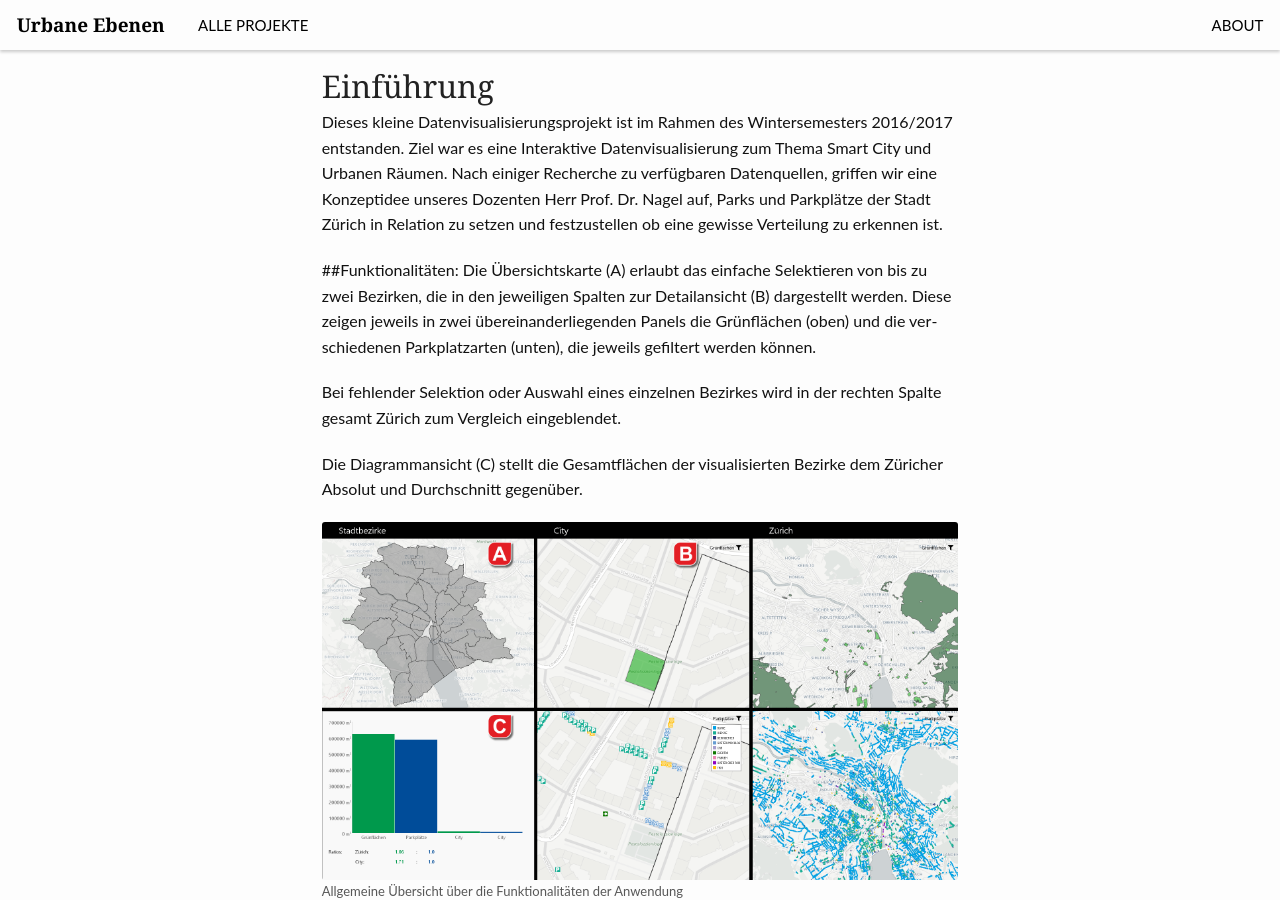
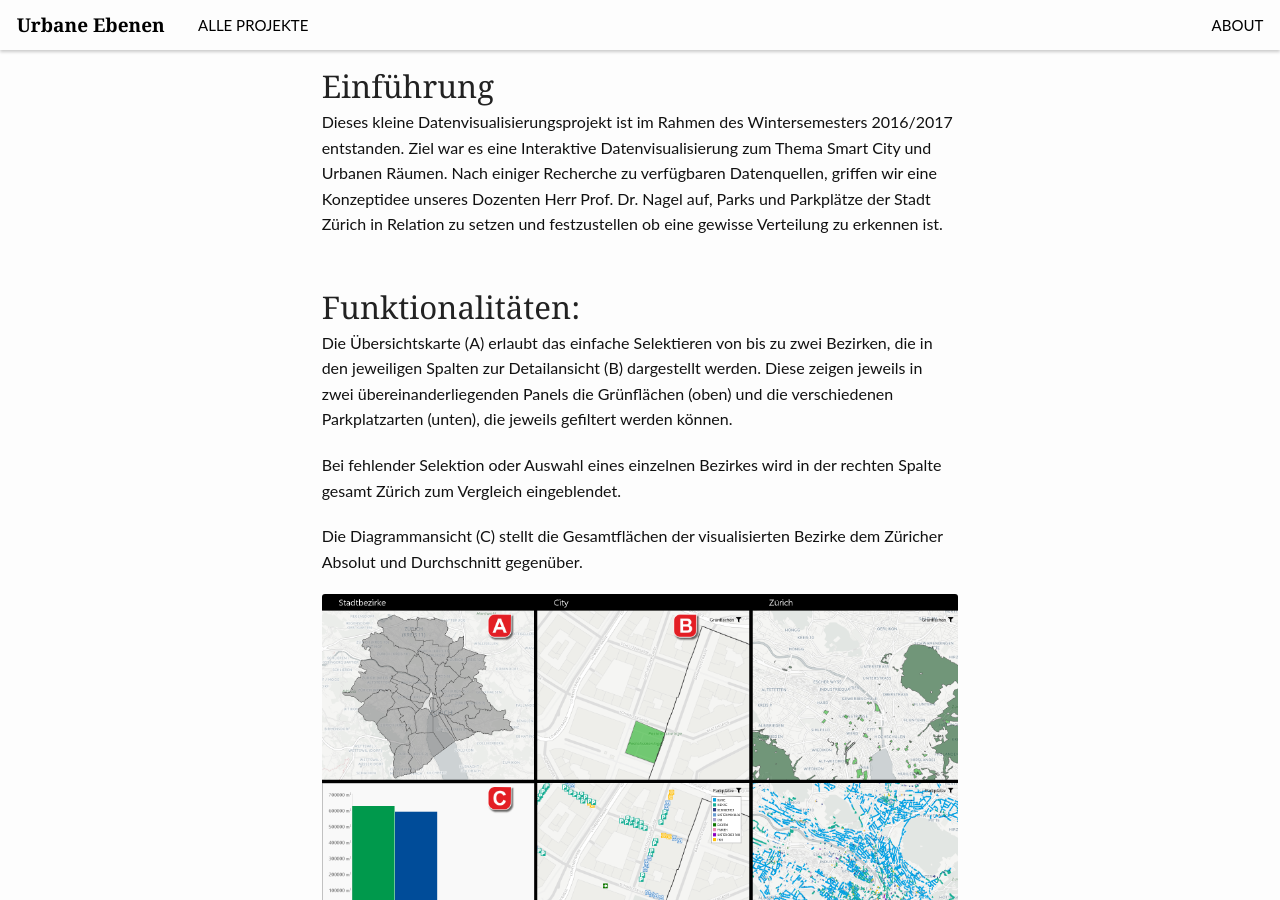
Before and after one commit to tillnagel/gdv-website, a Jekyll site: the page built from _posts/projects/2017-01-26-ZuerichParkflaechen.md, in a window 1280 px wide and 900 px high, scrolled down 787 px. Built offline with Jekyll 4.4.1, drawn with Linux system fonts in a browser that asks for light colours.

Commit message:
Update 2017-01-26-ZuerichParkflaechen.md

```diff
--- a/_posts/projects/2017-01-26-ZuerichParkflaechen.md
+++ b/_posts/projects/2017-01-26-ZuerichParkflaechen.md
@@ -27,7 +27,7 @@ Gegliedert wird die Darstellung in eine Übersichts-, sowie eine Diagrammansicht
 Dieses kleine Datenvisualisierungsprojekt ist im Rahmen des Wintersemesters 2016/2017 entstanden. Ziel war es eine Interaktive Datenvisualisierung zum Thema Smart City und Urbanen Räumen.
 Nach einiger Recherche zu verfügbaren Datenquellen, griffen wir eine Konzeptidee unseres Dozenten Herr Prof. Dr. Nagel auf, Parks und Parkplätze der Stadt Zürich in Relation zu setzen und festzustellen ob eine gewisse Verteilung zu erkennen ist.
 
-##Funktionalitäten:
+## Funktionalitäten:
 Die Übersichtskarte (A) erlaubt das einfache Selektieren von bis zu zwei Bezirken, die in den jeweiligen Spalten zur Detailansicht (B) dargestellt werden.
 Diese zeigen jeweils in zwei übereinanderliegenden Panels die Grünflächen (oben) und die verschiedenen Parkplatzarten (unten), die jeweils gefiltert werden können.
 
@@ -59,7 +59,7 @@ Erste Exploration und zusammenstellung der gefundenen Daten erfolge in [QGIS](ht
 Die folgenden Bilder zeigen zwei unsere frühen Explorationen und Zusammenstellungen der von uns verwendeten Daten.
 
 <figure>
-  <img src="{{ site.urlimg }}/ZuerichParkflaechen/QGIS_Bezirke_GruenUndWaldflaechen.jpg" />
+  <img src="{{ site.urlimg }}/ZuerichParkflaechen/QGIS_Bezirke_GruenUndWaldflaechen.JPG" />
   <figcaption >Eine frühe Zusammenstellung, nur mit den Bezirken Zürichs und den Daten der Grünflächen</figcaption>
 </figure>
 
```
